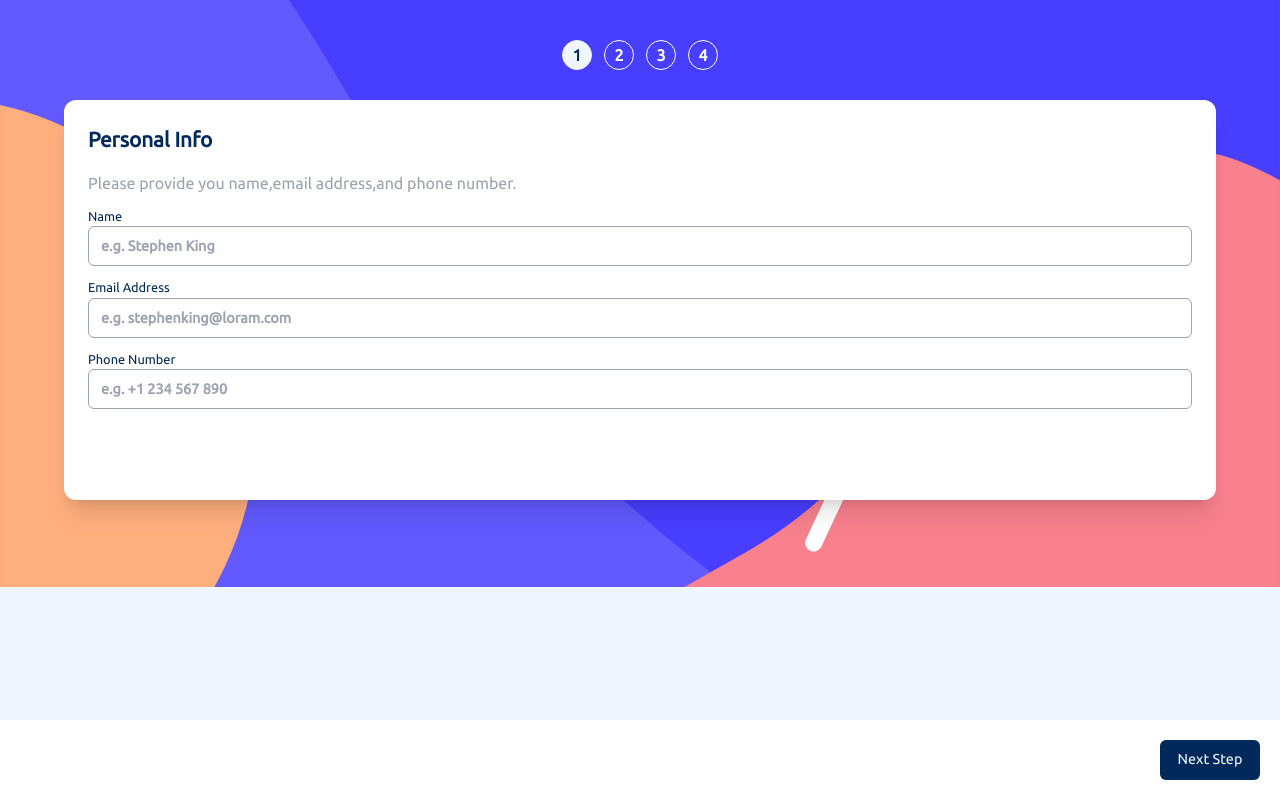
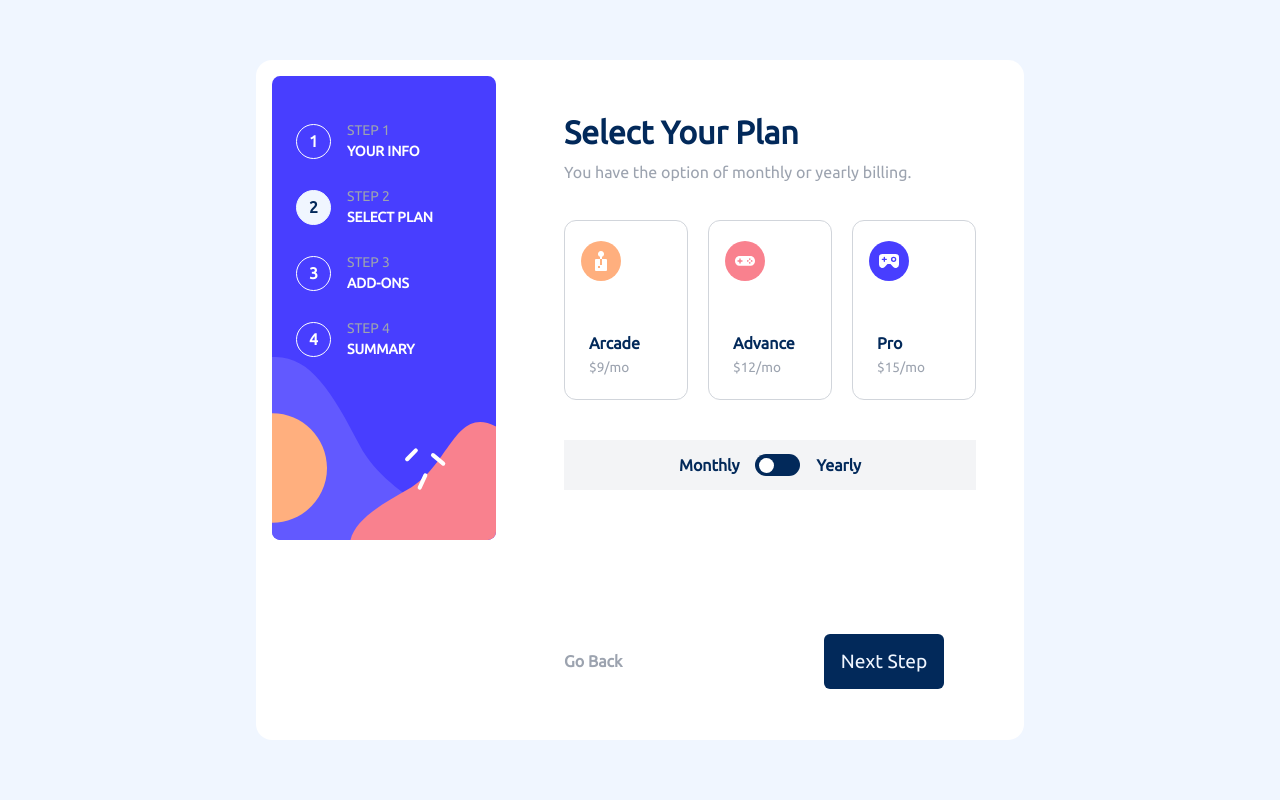
Before and after one commit to Sealproton/MERNstack-MultiPage, a React (Vite) app in the folder multipage/: page / in a window 1280 px wide. Built offline with nearby package versions, Linux system fonts and the light colour scheme.

Commit message:
feat(client):add finish page and responsive design for desktop

```diff
--- a/multipage/src/App.jsx
+++ b/multipage/src/App.jsx
@@ -3,19 +3,23 @@ import { Footer } from "./component/Footer";
 import { PersonInfo } from "./component/PersonInfo";
 import { Plan } from "./component/Plan";
 import { SideBar } from "./component/SideBar";
+import { ThankYou } from "./component/ThankYou";
 import { Finish } from "./component/finish";
 import { useGlobalContext } from "./context/context";
 function App() {
   const { page } = useGlobalContext();
   return (
-    <div className="relative flex flex-col justify-between bg-[#f0f6ff] h-[100vh] w-[100vw]">
+    <div
+      className="relative flex flex-col justify-between bg-[#f0f6ff] h-[100vh] w-[100vw] lg:flex-row lg:justify-center lg:items-center
+    "
+    >
       <SideBar />
-      <div>
+      <div className="lg:w-[40%] lg:bg-white lg:h-[85%] lg:rounded-r-2xl lg:pt-5 lg:pl-8">
         {page === 1 && <PersonInfo />}
         {page === 2 && <Plan />}
         {page === 3 && <AddOn />}
         {page === 4 && <Finish />}
-
+        {page === 5 && <ThankYou />}
         <Footer />
       </div>
     </div>
--- a/multipage/src/component/Footer.jsx
+++ b/multipage/src/component/Footer.jsx
@@ -28,18 +28,22 @@ export const Footer = () => {
     <section
       className={`flex items-center ${
         page === 1 ? "justify-end" : "justify-between"
-      } p-5 w-[full] h-[80px] bg-white`}
+      } ${
+        page === 5 && "hidden"
+      } p-5 w-[full] h-[80px] bg-white lg:h-[20px] lg:pr-20`}
     >
       {page !== 1 && (
         <button
-          className="pointer text-gray-400  text-start  rounded-md h-[40px] w-[100px]"
+          className="pointer text-gray-400  text-start  rounded-md h-[40px] w-[100px] lg:font-bold"
           onClick={handlePrevBtn}
         >
           Go Back
         </button>
       )}
       <button
-        className="pointer bg-[#02295a]  text-[#f0f6ff] text-[0.9rem] rounded-md h-[40px] w-[100px]"
+        className={`pointer ${
+          page === 4 ? "bg-[#473dff]" : "bg-[#02295a]"
+        }  text-[#f0f6ff] text-[0.9rem] rounded-md h-[40px] w-[100px] lg:h-[55px] lg:w-[120px] lg:text-[1.2rem]`}
         onClick={handleNextBtn}
       >
         {page === 4 ? "Confirm" : "Next Step"}
--- a/multipage/src/component/PersonInfo.jsx
+++ b/multipage/src/component/PersonInfo.jsx
@@ -3,13 +3,18 @@ import { useGlobalContext } from "../context/context";
 export const PersonInfo = () => {
   const { required, personInfo, setPersonInfo } = useGlobalContext();
   return (
-    <section className="absolute flex flex-col p-6 bg-white shadow-xl w-[90%] left-[5%] top-[100px] h-[400px] rounded-xl">
-      <h1 className="text-[1.3rem] font-bold text-[#02295a]">Personal Info</h1>
-      <p className="pt-4 text-gray-400">
+    <section className="max-lg:absolute flex flex-col p-6 bg-white shadow-xl w-[90%] left-[5%] top-[100px] h-[400px] rounded-xl lg:shadow-none lg:h-[85%] ">
+      <h1 className="text-[1.3rem] font-bold text-[#02295a] lg:text-[2.2rem]">
+        Personal Info
+      </h1>
+      <p className="pt-4 text-gray-400 lg:pt-2 lg:text-[1.1rem]">
         Please provide you name,email address,and phone number.
       </p>
-      <div className="flex justify-between mt-3">
-        <label htmlFor="name" className="text-[#02295a] text-[0.8rem]">
+      <div className="flex justify-between mt-3 lg:mt-8">
+        <label
+          htmlFor="name"
+          className="text-[#02295a] text-[0.8rem] lg:mb-2 lg:text-[1rem]"
+        >
           Name
         </label>
         {required && personInfo.name === "" && (
@@ -28,11 +33,14 @@ export const PersonInfo = () => {
           required && personInfo.name === ""
             ? "border-red-500"
             : "border-gray-400"
-        }`}
+        } lg:h-[50px]`}
         onChange={(e) => setPersonInfo({ ...personInfo, name: e.target.value })}
       ></input>
       <div className="flex justify-between mt-3">
-        <label htmlFor="email" className="text-[#02295a] text-[0.8rem]">
+        <label
+          htmlFor="email"
+          className="text-[#02295a] text-[0.8rem] lg:mb-2 lg:mt-1 lg:text-[1rem]"
+        >
           Email Address
         </label>
         {required && personInfo.email === "" && (
@@ -51,13 +59,16 @@ export const PersonInfo = () => {
           required && personInfo.email === ""
             ? "border-red-500"
             : "border-gray-400"
-        }`}
+        } lg:h-[50px]`}
         onChange={(e) =>
           setPersonInfo({ ...personInfo, email: e.target.value })
         }
       ></input>
       <div className="flex justify-between mt-3">
-        <label htmlFor="phone" className="text-[#02295a] text-[0.8rem]">
+        <label
+          htmlFor="phone"
+          className="text-[#02295a] text-[0.8rem] lg:mb-2 lg:mt-1 lg:text-[1rem]"
+        >
           Phone Number
         </label>
         {required && personInfo.phone === "" && (
@@ -76,7 +87,7 @@ export const PersonInfo = () => {
           required && personInfo.phone === ""
             ? "border-red-500"
             : "border-gray-400"
-        }`}
+        } lg:h-[50px]`}
         onChange={(e) =>
           setPersonInfo({ ...personInfo, phone: e.target.value })
         }
--- a/multipage/src/component/Plan.jsx
+++ b/multipage/src/component/Plan.jsx
@@ -17,14 +17,15 @@ export const Plan = () => {
   ];
 
   return (
-    <section className="absolute flex flex-col pl-5 pt-5 bg-white shadow-xl w-[90%] left-[5%] top-[100px] h-[460px] rounded-xl">
-      <h1 className="text-[1.3rem] font-bold text-[#02295a]">
+    <section className="max-lg:absolute flex flex-col pl-5 pt-5 bg-white shadow-xl w-[90%] left-[5%] top-[100px] h-[460px] rounded-xl lg:shadow-none lg:h-[85%]">
+      <h1 className="text-[1.3rem] font-bold text-[#02295a] lg:text-[2rem] lg:mt-2">
         Select Your Plan
       </h1>
       <p className="pt-1 text-gray-400 mb-2">
         You have the option of monthly or yearly billing.
       </p>
       {/* planList----------------------------------------------------------------- */}
+      <div className="lg:flex lg:mt-5 lg:gap-5 ">
         {planList.map((thisplan) => {
           const { img, price } = thisplan;
           return (
@@ -34,14 +35,14 @@ export const Plan = () => {
                 thisplan.plan === plan.plan
                   ? "border-[#02295a] bg-[#f0f6ff]"
                   : "border-gray-300"
-            }`}
+              } lg:h-[180px] lg:pl-4 lg:pt-5 lg:pb-5 lg:w-[140px] lg:flex-col lg:justify-between`}
               onClick={() => setPlan({ plan: thisplan.plan, price: price })}
             >
               <img src={img} className="w-[40px] h-[40px]" />
               <div
                 className={`ml-4 ${
                   status === "yearly" ? "leading-5" : "leading-6"
-              }`}
+                } lg:ml-2`}
               >
                 <h1 className="font-bold text-[#02295a]">{thisplan.plan}</h1>
                 <p className="text-[0.85rem] text-gray-400">
@@ -54,7 +55,9 @@ export const Plan = () => {
             </div>
           );
         })}
-      <div className="flex justify-center items-center bg-gray-100 mt-5 h-[50px] gap-4 shadow-lg">
+      </div>
+
+      <div className="flex justify-center items-center bg-gray-100 mt-5 h-[50px] gap-4 shadow-lg lg:shadow-none lg:mt-10 ">
         <h2
           className="text-[#02295a] cursor-pointer font-bold"
           onClick={() =>
--- a/multipage/src/component/SideBar.jsx
+++ b/multipage/src/component/SideBar.jsx
@@ -1,48 +1,81 @@
 import { useGlobalContext } from "../context/context";
 import sidebarMobile from "../../assets/images/bg-sidebar-mobile.svg";
-
+import sidebarDesktop from "../../assets/images/bg-sidebar-desktop.svg";
 export const SideBar = () => {
   const { page } = useGlobalContext();
   return (
-    <section className="relatice w-full ">
-      <img src={sidebarMobile} className="w-full"></img>
-      <div className="absolute flex justify-center items-center top-[40px] w-full gap-3">
+    <section className="lg:relative w-full lg:w-[20%] lg:h-[85%]  lg:p-4 lg:bg-white lg:rounded-l-2xl">
+      <img src={sidebarMobile} className="w-full lg:hidden"></img>
+      <img src={sidebarDesktop} className="max-lg:hidden w-full"></img>
+
+      <div className="absolute flex justify-center items-center top-[40px] w-full gap-3 lg:flex-col lg:gap-6 lg:top-[60px] lg:left-[40px] lg:items-start">
+        <div className="flex gap-4 items-center">
           <h1
             className={`flex justify-center items-center rounded-full text-[1rem] font-bold w-[30px] h-[30px]  border-[1px] ${
               page === 1
                 ? "bg-[#f0f6ff] border-[#f0f6ff] text-[#02295a]"
                 : "text-white border-white"
-          }`}
+            }
+          lg:w-[35px] lg:h-[35px] `}
           >
             1
           </h1>
+          <div className="max-lg:hidden">
+            <h1 className="text-[14px] text-gray-400">STEP 1</h1>
+            <p className="text-[14px] font-bold text-white">YOUR INFO</p>
+          </div>
+        </div>
+
+        <div className="flex gap-4 items-center">
           <h1
             className={`flex justify-center items-center rounded-full text-[1rem] font-bold w-[30px] h-[30px]  border-[1px] ${
               page === 2
                 ? "bg-[#f0f6ff] border-[#f0f6ff] text-[#02295a]"
                 : "text-white border-white"
-          }`}
+            }
+          lg:w-[35px] lg:h-[35px] `}
           >
             2
           </h1>
+          <div className="max-lg:hidden">
+            <h1 className="text-[14px] text-gray-400">STEP 2 </h1>
+            <p className="text-[14px] font-bold text-white">SELECT PLAN</p>
+          </div>
+        </div>
+
+        <div className="flex gap-4 items-center">
           <h1
             className={`flex justify-center items-center rounded-full text-[1rem] font-bold w-[30px] h-[30px]  border-[1px] ${
               page === 3
                 ? "bg-[#f0f6ff] border-[#f0f6ff] text-[#02295a]"
                 : "text-white border-white"
-          }`}
+            }
+          lg:w-[35px] lg:h-[35px] `}
           >
             3
           </h1>
+          <div className="max-lg:hidden">
+            <h1 className="text-[14px] text-gray-400">STEP 3</h1>
+            <p className="text-[14px] font-bold text-white">ADD-ONS</p>
+          </div>
+        </div>
+
+        <div className="flex gap-4 items-center">
           <h1
             className={`flex justify-center items-center rounded-full text-[1rem] font-bold w-[30px] h-[30px]  border-[1px] ${
-            page === 4
+              page === 4 || page === 5
                 ? "bg-[#f0f6ff] border-[#f0f6ff] text-[#02295a]"
                 : "text-white border-white"
-          }`}
+            }
+          lg:w-[35px] lg:h-[35px] `}
           >
             4
           </h1>
+          <div className="max-lg:hidden">
+            <h1 className="text-[14px] text-gray-400">STEP 4</h1>
+            <p className="text-[14px] font-bold text-white">SUMMARY</p>
+          </div>
+        </div>
       </div>
     </section>
   );
--- /dev/null
+++ b/multipage/src/component/ThankYou.jsx
@@ -0,0 +1,17 @@
+import thankyou from "../../assets/images/icon-thank-you.svg";
+
+export const ThankYou = () => {
+  return (
+    <section className="max-lg:absolute flex flex-col justify-center items-center pl-5 pt-5 bg-white shadow-xl w-[90%] left-[5%] top-[100px] h-[380px] rounded-xl lg:shadow-none lg:h-full lg:pb-5">
+      <img src={thankyou} className="w-[50px] lg:w-[80px]"></img>
+      <h1 className="mt-2 text-[1.8rem] font-extrabold text-[#02295a] lg:mt-5">
+        Thank you!
+      </h1>
+      <p className="text-gray-400 w-[95%] text-center lg:mt-4">
+        Thanks for confirming your subscription! We hope you have fun using our
+        paltform. If you exer need support, please frll free to email us at
+        support@loremgaming.com
+      </p>
+    </section>
+  );
+};
--- a/multipage/src/component/finish.jsx
+++ b/multipage/src/component/finish.jsx
@@ -5,7 +5,7 @@ export const Finish = () => {
   const { status, addOn, plan, setPage, totalPrice, setTotalPrice } =
     useGlobalContext();
 
-// set total price using useEffect
+  // set total price using useEffect
   useEffect(() => {
     const planPrice = plan.price;
     const addOnPrice = addOn.reduce((prev, curr) => {
@@ -14,20 +14,20 @@ export const Finish = () => {
     setTotalPrice(planPrice + addOnPrice);
   }, []);
 
-
-
   return (
-    <section className="absolute flex flex-col p-5 bg-white shadow-xl w-[90%] left-[5%] top-[100px]  rounded-xl">
-      <h1 className="text-[1.3rem] font-bold text-[#02295a]">Finishing up</h1>
+    <section className="max-lg:absolute flex flex-col p-5 bg-white shadow-xl w-[90%] left-[5%] top-[100px]  rounded-xl lg:shadow-none lg:h-[85%]">
+      <h1 className="text-[1.3rem] font-bold text-[#02295a] lg:text-[2rem] lg:mt-2">
+        Finishing up
+      </h1>
       <p className="pt-1 text-gray-400 mb-2">
         Double-check everything looks OK before confirming.
       </p>
       {/* conclusion list container */}
-      <section className="bg-[#f0f6ff] w-full pt-1 pb-4 rounded-md">
+      <section className="bg-[#f0f6ff] w-full pt-1 pb-4 rounded-md lg:mt-8">
         {/* plan */}
         <div className="flex items-center justify-between pl-4 pr-4 mb-2 h-[60px] ">
           <div className="justify-center items-start leading-5 flex flex-col font-bold text-[#02295a] text-[0.85rem] w-[80%] h-full border-b-2 border-b-gray-200">
-            <h1>
+            <h1 className="lg:text-[1rem] lg:mb-1">
               {plan.plan} ({status})
             </h1>
             <p
@@ -39,7 +39,7 @@ export const Finish = () => {
               Change
             </p>
           </div>
-          <h1 className="flex justify-center items-center w-[20%] h-full border-b-2 border-b-gray-200 font-extrabold text-[#02295a] text-[0.8rem]">
+          <h1 className="flex justify-center items-center w-[20%] h-full border-b-2 border-b-gray-200 font-extrabold text-[#02295a] text-[0.8rem] lg:text-[1rem]">
             ${plan.price}/{status === "monthly" ? "mo" : "yr"}
           </h1>
         </div>
@@ -49,7 +49,7 @@ export const Finish = () => {
           return (
             <div
               key={name}
-              className="flex text-gray-400 text-[0.8rem] items-center justify-between pl-4 pr-4 h-[28px] "
+              className="flex text-gray-400 text-[0.8rem] items-center justify-between pl-4 pr-4 h-[28px] lg:font-bold"
             >
               <div className="justify-center items-start leading-5 flex flex-col w-[80%] h-full ">
                 <h1>{name}</h1>
@@ -63,7 +63,9 @@ export const Finish = () => {
       </section>
       <div className="flex items-center justify-between pl-4 pr-4 pt-2  h-[60px] ">
         <div className="justify-center items-start leading-5 flex flex-col text-gray-400 text-[0.8rem] w-[80%] h-full ">
-          <h1>Total (per {status === "monthly" ? "month" : "year"})</h1>
+          <h1 className="lg:font-bold">
+            Total (per {status === "monthly" ? "month" : "year"})
+          </h1>
         </div>
         <h1 className="flex justify-center items-center w-[20%] h-full  font-bold text-[#473dff] text-[1rem]">
           +${totalPrice}/{status === "monthly" ? "mo" : "yr"}
--- a/multipage/src/context/context.jsx
+++ b/multipage/src/context/context.jsx
@@ -3,9 +3,8 @@ import { createContext, useState, useContext } from "react";
 const UserContext = createContext();
 
 const ContextProvider = ({ children }) => {
-
   // ---------------------------Tools----------------------------------------------------
-  const [page, setPage] = useState(1);
+  const [page, setPage] = useState(2);
   const [required, setRequired] = useState(false);
   const [choose, setchoose] = useState({ OS: false, LS: false, CP: false });
 
```
Also changed, not shown: multipage/src/component/AddOn.jsx (+13 -7 lines). Lines whose indentation alone changed are shown as unchanged.
